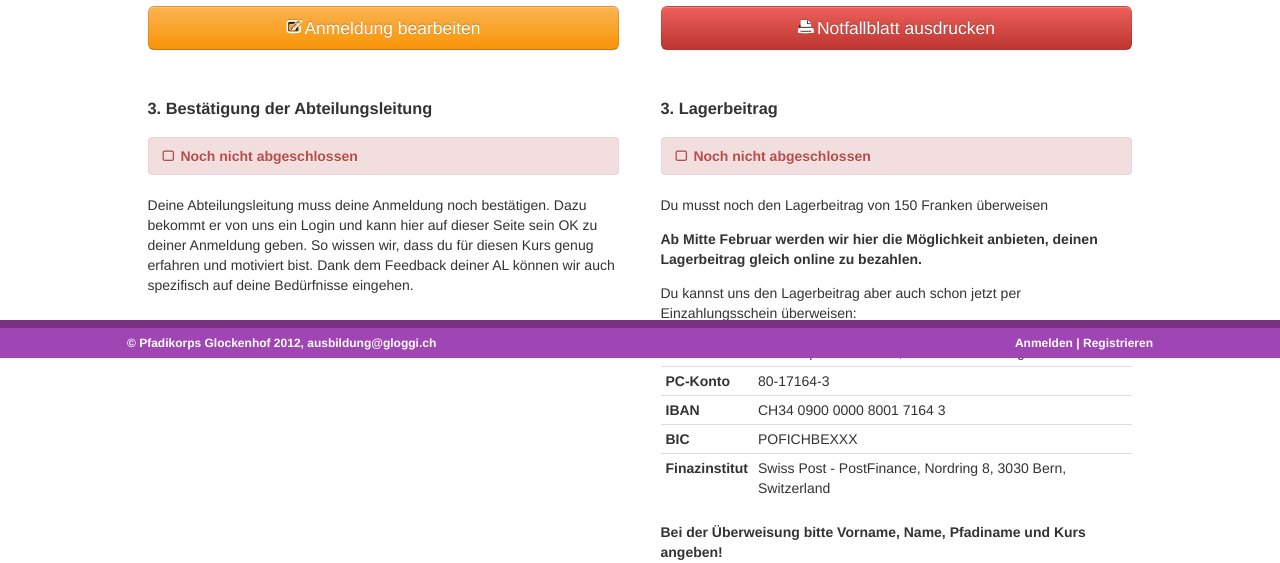
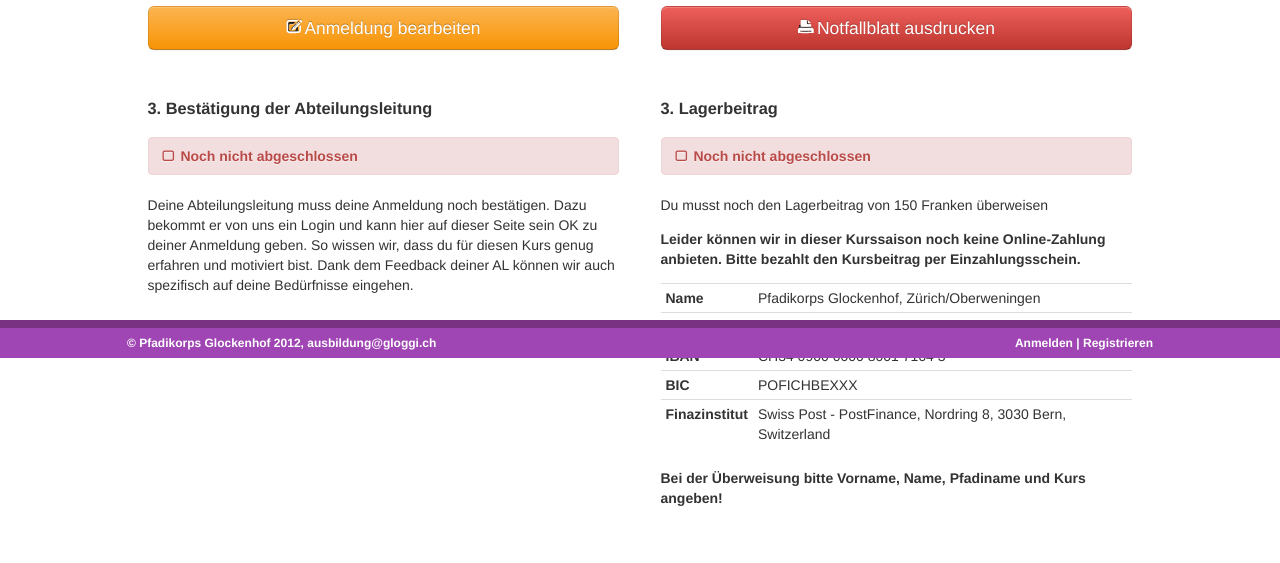
Before and after one commit to gloggi/aure4, a Django app: template ausbildung/templates/anmeldung/view.html in a window 1280 px wide. Shown: the part 442-1005 px from the top of the page. Run offline with Django 3.2, Linux system fonts and the light colour scheme; the template is opened without the code that fills it: most values are stand-ins (such as "Sample title", 1, 10 or a date in 2020); some libraries are stand-ins or nearby versions.

Commit message:
Es ist nicht mehr Februar

```diff
--- a/ausbildung/templates/anmeldung/view.html
+++ b/ausbildung/templates/anmeldung/view.html
@@ -138,11 +138,12 @@
 
       <p>Du musst noch den Lagerbeitrag von 150 Franken überweisen</p>
 
-      <p><strong>Ab Mitte Februar werden wir hier die Möglichkeit anbieten, deinen
-        Lagerbeitrag gleich online zu bezahlen.
-      </strong></p>
-
-      <p>Du kannst uns den Lagerbeitrag aber auch schon jetzt per Einzahlungsschein überweisen:</p>
+      <p>
+        <strong>
+          Leider können wir in dieser Kurssaison noch keine Online-Zahlung
+          anbieten. Bitte bezahlt den Kursbeitrag per Einzahlungsschein.
+        </strong>
+      </p>
 
       <table class="table table-condensed">
         <tr><th>Name</th><td>Pfadikorps Glockenhof, Zürich/Oberweningen</td></tr>
```
Lines whose indentation alone changed are shown as unchanged.
